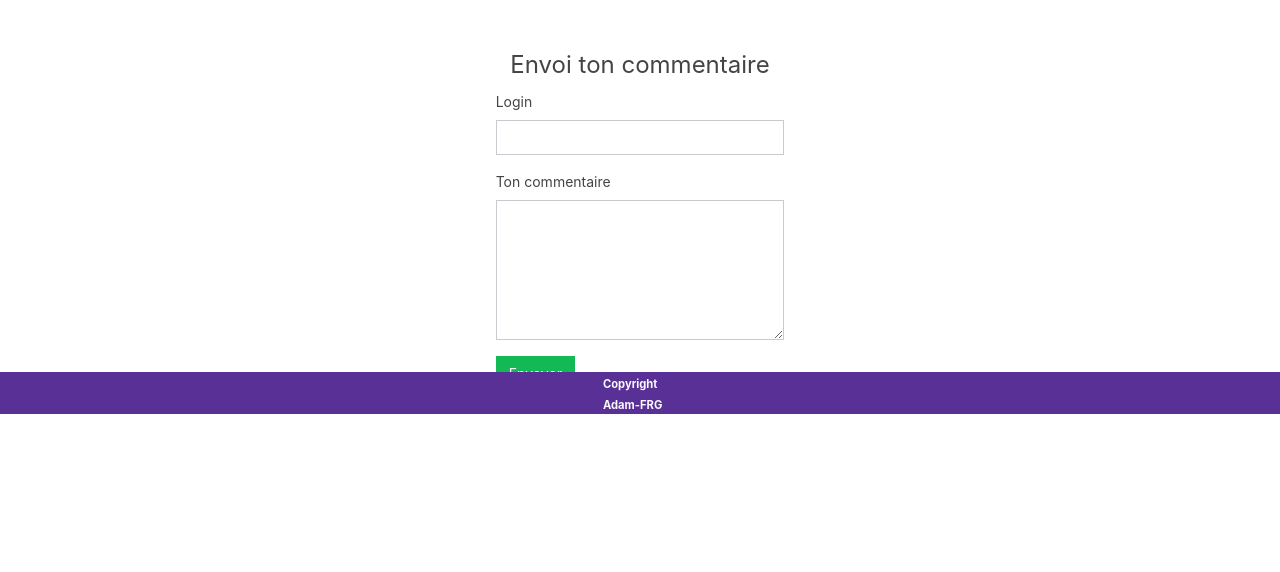
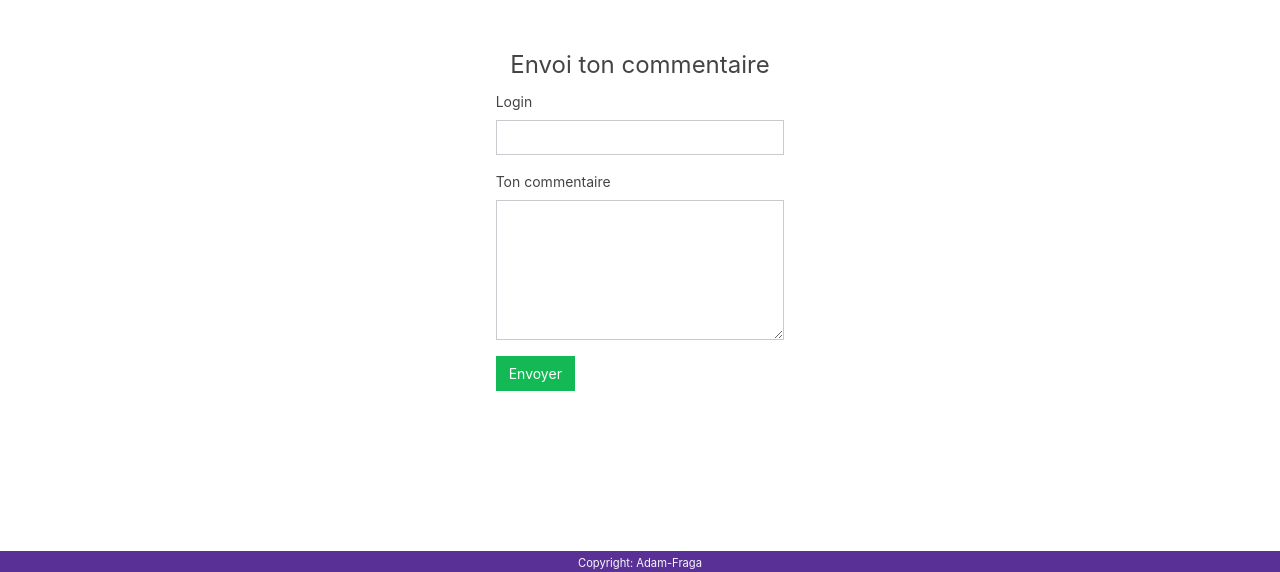
Before and after one commit to adam-fraga/livre-or, a PHP site: page /commentaire.php in a window 1280 px wide. Shown: the part 386-958 px from the top of the page. Before the commit the page ends 800 px from the top, so only its background shows below. Run offline with PHP 8.4, Linux system fonts and the light colour scheme.

Commit message:
fix bug footer

```diff
--- a/footer.php
+++ b/footer.php
@@ -1,7 +1,7 @@
-<footer>
-    <div class="container-fluid bg-primary position-absolute fixed-bottom ">
-        <div class="container col-1">
-            <small class=" font-weight-bold text-light mx-auto w-25">Copyright Adam-FRG</small>
-        </div>
-    </div>
+<footer class="text-center" >
+    <ul class="navbar-nav mr-auto bg-primary">
+        <li class="nav-item">
+            <small class="text-light">Copyright: Adam-Fraga</small>
+        </li>
+    </ul>
 </footer>
--- a/header.php
+++ b/header.php
@@ -12,7 +12,7 @@
 </head>
 <body>
 <header>
-    <nav class="navbar navbar-expand-lg navbar-dark bg-primary">
+    <nav class="navbar navbar-expand-lg navbar-dark bg-primary ">
         <a class="navbar-brand" href="#">Navbar</a>
         <button class="navbar-toggler" type="button" data-toggle="collapse" data-target="#navbarColor01" aria-controls="navbarColor01" aria-expanded="true" aria-label="Toggle navigation">
             <span class="navbar-toggler-icon"></span>
--- a/index.php
+++ b/index.php
@@ -1,6 +1,5 @@
 <?php
-phpinfo();
-exit();
+
 ?>
 <!doctype html>
 <html lang="en">
```
